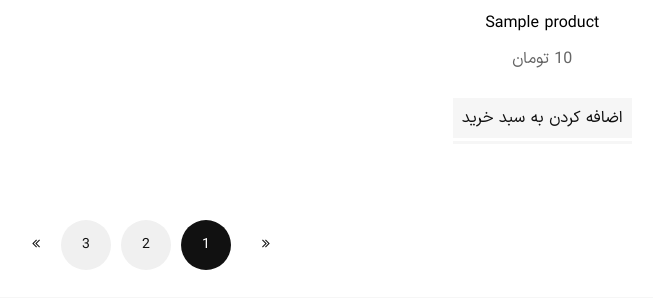
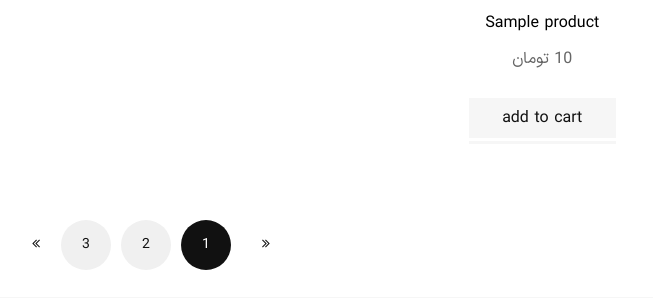
Before and after one commit to mohammadrezaelahi/online_shop, a Django app: page /products/ in a window 1280 px wide. Shown: the part 500-798 px from the top of the page, without its empty margins (502-1155 px from the left). Run offline with Django 4.2, Linux system fonts and the light colour scheme; tables that the repository leaves empty hold one stand-in row (values such as "Sample post"); parts of the project's set-up code (start-up, migrations or seed data) failed here and were passed over; some libraries are stand-ins or nearby versions; some web fonts are replaced.

Commit message:
update translation messages

```diff
--- a/products/templates/products/product_list.html
+++ b/products/templates/products/product_list.html
@@ -1,4 +1,5 @@
 {% extends "_base.html" %}
+{% load i18n %}
 {% load static %}
 {% block page_title %}
     product list
@@ -68,9 +69,21 @@
                                                             <div class="product-price-wrapper mb--30">
                                                                 <span class="money">{{ product.price }} تومان</span>
                                                             </div>
-                                                            <a href="cart.html"
-                                                               class="btn btn-small btn-bg-sand btn-color-dark px-3">اضافه
-                                                                کردن به سبد خرید</a>
+
+{#                                                            <form action="{% url "cart:cart_add" product.id %}"#}
+{#                                                                  method="post">#}
+{#                                                                {% csrf_token %}#}
+{#                                                                <button type="submit"#}
+{#                                                                        class="btn btn-small btn-bg-sand btn-color-dark px-3"#}
+{#                                                                >#}
+{#                                                                    {% trans "add to cart" %}#}
+{#                                                                </button>#}
+{#                                                            </form>#}
+
+                                                            <a href="{% url "cart:cart_add" product.id %}"
+                                                               class="btn btn-small btn-bg-sand btn-color-dark px-3">
+                                                                {% trans "add to cart" %}
+                                                            </a>
                                                         </div>
                                                     </div>
                                                 </div>
```
